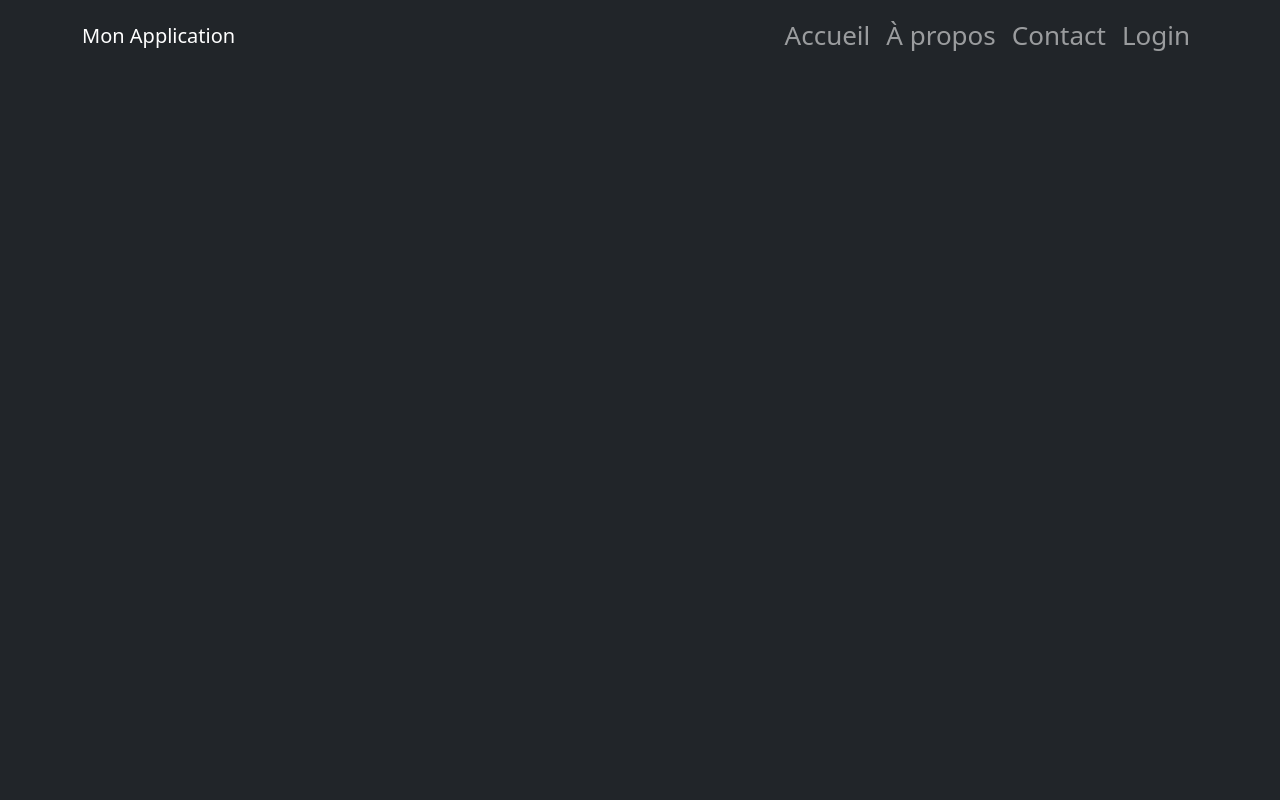
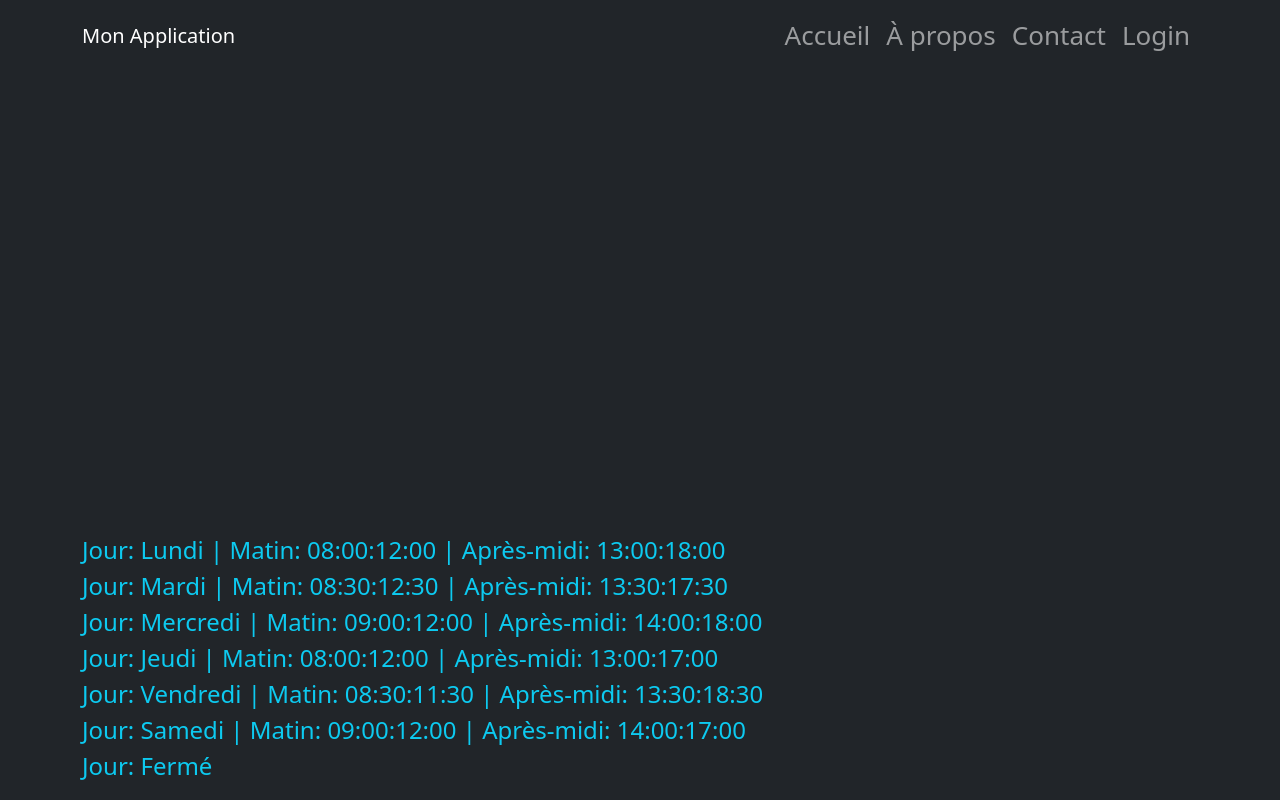
Before and after one commit to Arkalithe/EcfGarage, a React (Create React App) app in the folder client/: page / in a window 1280 px wide. Built offline with nearby package versions, Linux system fonts and the light colour scheme.

Commit message:
Add Footer/horaires Components

```diff
--- a/client/src/App.css
+++ b/client/src/App.css
@@ -2,3 +2,21 @@
   font-size: calc(10px + 2vmin);
 
 }
+.App {
+  display: flex;
+  flex-direction: column;
+  min-height: 100vh;
+}
+
+.header {
+  flex-shrink: 0;
+}
+
+.footer {
+  flex-shrink: 0;
+
+}
+
+.content {
+  flex-grow: 1;
+}
--- a/client/src/App.js
+++ b/client/src/App.js
@@ -8,16 +8,18 @@ import RegisterForm from './Components/Register/Register';
 import Header from './Components/Header/Header';
 import AuthRequire from './Components/Auth/AuthRequire';
 import Layout from './Components/Layout/Layout';
+import Footer from './Components/Footer/Footer';
+import Horaire from './Components/Footer/Horaire';
 
 function App() {
   return (
 
-    <div className="text-center bg-dark text-light min-vh-100 d-flex flex-column align-items-center justify-content-center App">
-      <Container fluid >
+    <div className=" bg-dark text-light min-vh-100 d-flex flex-column App">
+      <Container fluid className="header">
         <Header />
       </Container>
 
-      <Container>
+      <Container className='content'>
         <Routes>
 
           <Route path='/' element={<Layout />}>
@@ -32,7 +34,9 @@ function App() {
 
 
       </Container>
-
+      <Container fluid className="footer">
+        <Horaire />
+      </Container>
     </div>
   );
 }
--- /dev/null
+++ b/client/src/Components/Footer/Footer.js
@@ -0,0 +1,30 @@
+import React from 'react';
+
+const Footer = ({ time, loading, error }) => {
+    console.log("Props in Footer:", { time, loading, error });
+    if (loading) {
+        return <div>Chargement en cours...</div>;
+    }
+    console.log("Horaires dans Footer :", time);
+    if (error) {
+        return <div>Une erreur s'est produite: {error}</div>;
+    }
+    console.log("Horaires dans Footer :", time);
+
+    return (
+        <div>
+            <ul className="list-unstyled">
+                {time.map((horaire, index) => (
+                    <li key={index}>
+                        <p className='text-info fs-4 mb-0'>
+                            Jour: {horaire.jour === 'Dimanche' ? 'Fermé' : horaire.jour+" |" }
+                            {horaire.jour === 'Dimanche' ? '' : ` Matin: ${horaire.matinOuverture}:${horaire.matinFermeture} | Après-midi: ${horaire.apresMidiOuverture}:${horaire.apresMidiFermeture}`}
+                        </p>
+                    </li>
+                ))}
+            </ul>
+        </div>
+    );
+};
+
+export default Footer;
--- /dev/null
+++ b/client/src/Components/Footer/Horaire.js
@@ -0,0 +1,27 @@
+import React, { useEffect, useState } from 'react';
+import axios from 'axios'
+import Footer from './Footer'
+import { Container } from 'react-bootstrap';
+
+const Horaire = () => {
+
+    const time = [
+        { jour: 'Lundi', matinOuverture: '08:00', matinFermeture: '12:00', apresMidiOuverture: '13:00', apresMidiFermeture: '18:00' },
+        { jour: 'Mardi', matinOuverture: '08:30', matinFermeture: '12:30', apresMidiOuverture: '13:30', apresMidiFermeture: '17:30' },
+        { jour: 'Mercredi', matinOuverture: '09:00', matinFermeture: '12:00', apresMidiOuverture: '14:00', apresMidiFermeture: '18:00' },
+        { jour: 'Jeudi', matinOuverture: '08:00', matinFermeture: '12:00', apresMidiOuverture: '13:00', apresMidiFermeture: '17:00' },
+        { jour: 'Vendredi', matinOuverture: '08:30', matinFermeture: '11:30', apresMidiOuverture: '13:30', apresMidiFermeture: '18:30' },
+        { jour: 'Samedi', matinOuverture: '09:00', matinFermeture: '12:00', apresMidiOuverture: '14:00', apresMidiFermeture: '17:00' },
+        { jour: 'Dimanche', matinOuverture: 'Fermé', matinFermeture: 'Fermé', apresMidiOuverture: 'Fermé', apresMidiFermeture: 'Fermé' }
+    ];
+
+    console.log("Horaires dans Horaire :", time);
+
+    return (
+        <Container>
+        <Footer time={time} loading={false} error={null} />
+        </Container>
+    )
+};
+
+export default Horaire;
--- a/client/src/Components/Header/Header.js
+++ b/client/src/Components/Header/Header.js
@@ -8,7 +8,7 @@ const Header = () => {
 
     return (
         <>
-            {/* Barre de navigation pour les écrans de taille moyenne (et plus) */}
+
             <Navbar bg="dark" variant="dark" expand="md" fixed='top' className="d-none d-md-block">
                 <Container>
                     <Navbar.Brand as={Link} to="/" style={{ marginRight: 'auto' }}>Mon Application</Navbar.Brand>
```
